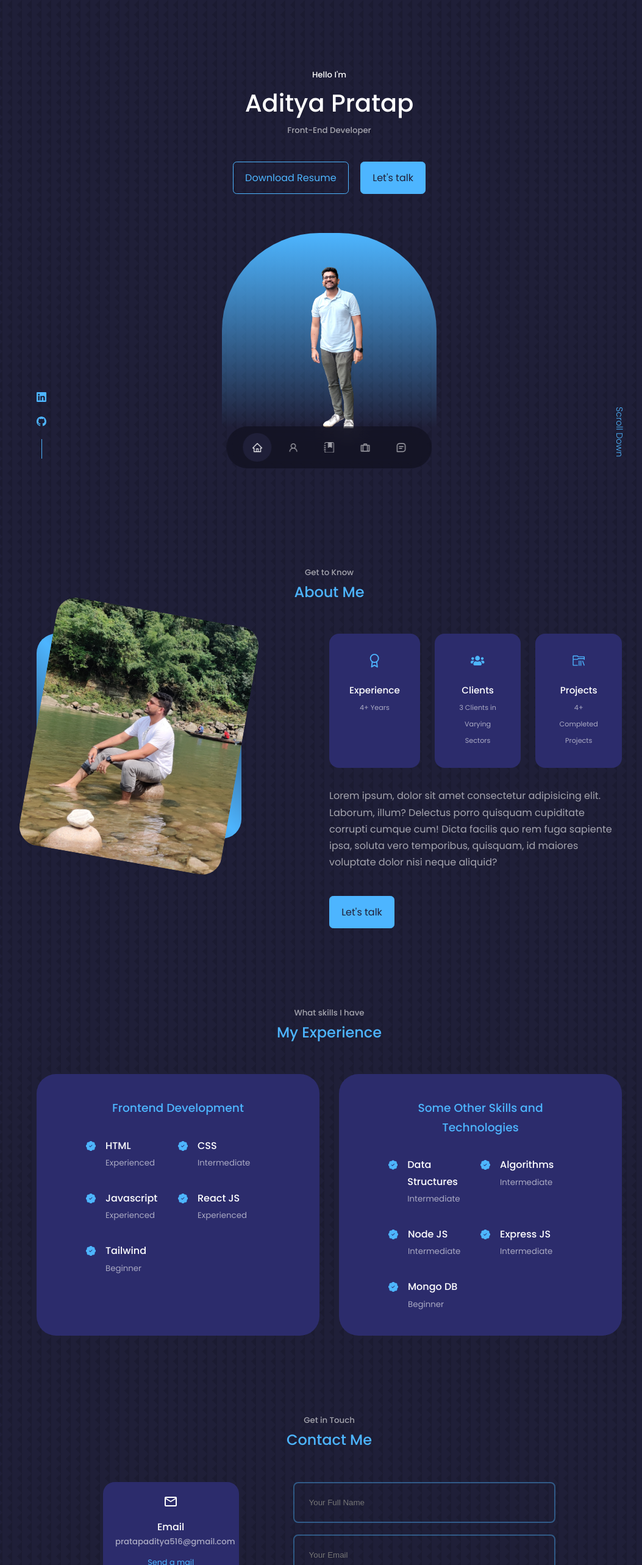
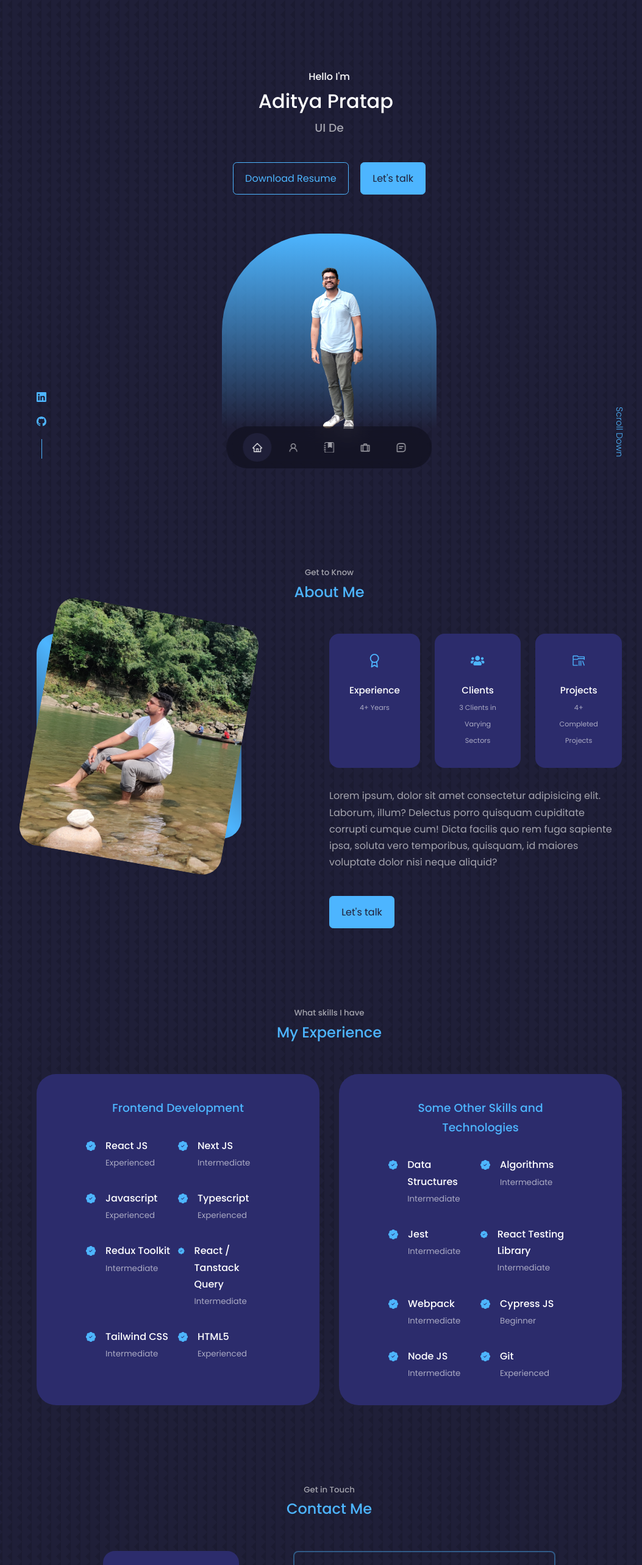
Before and after one commit to iAmAdi1007/Portfolio-Website, a React (Create React App) app: page / in a window 1280 px wide. Shown: the top 2566 px of the page at 61% size, without its empty margins (100-1153 px from the left). Built offline with nearby package versions, Linux system fonts and the light colour scheme.

Commit message:
Added animation for header & refactor

```diff
--- a/src/components/experience/Experience.jsx
+++ b/src/components/experience/Experience.jsx
@@ -3,6 +3,75 @@ import './experience.css';
 import { BsFillPatchCheckFill } from 'react-icons/bs';
 
 const Experience = () => {
+  const SKILLS_ARRAY = [
+    {
+      skill: 'React JS',
+      proficiency: 'Experienced'
+    },
+    {
+      skill: 'Next JS',
+      proficiency: 'Intermediate'
+    },
+    {
+      skill: 'Javascript',
+      proficiency: 'Experienced'
+    },
+    {
+      skill: 'Typescript',
+      proficiency: 'Experienced'
+    },
+    {
+      skill: 'Redux Toolkit',
+      proficiency: 'Intermediate'
+    },
+    {
+      skill: 'React / Tanstack Query',
+      proficiency: 'Intermediate'
+    },
+    {
+      skill: 'Tailwind CSS',
+      proficiency: 'Intermediate'
+    },
+    {
+      skill: 'HTML5',
+      proficiency: 'Experienced'
+    }
+  ]
+
+  const OTHER_SKILLS_ARRAY = [
+    {
+      skill: 'Data Structures',
+      proficiency: 'Intermediate'
+    },
+    {
+      skill: 'Algorithms',
+      proficiency: 'Intermediate'
+    },
+    {
+      skill: 'Jest',
+      proficiency: 'Intermediate'
+    },
+    {
+      skill: 'React Testing Library',
+      proficiency: 'Intermediate'
+    },
+    {
+      skill: 'Webpack',
+      proficiency: 'Intermediate'
+    },
+    {
+      skill: 'Cypress JS',
+      proficiency: 'Beginner'
+    },
+    {
+      skill: 'Node JS',
+      proficiency: 'Intermediate'
+    },
+    {
+      skill: 'Git',
+      proficiency: 'Experienced'
+    }
+  ]
   return (
     <section id="experience">
       <h5>What skills I have</h5>
@@ -11,82 +80,28 @@ const Experience = () => {
         <div className="experience__frontend">
           <h3>Frontend Development</h3>
           <div className="experience__content">
-            <article className='experience__details'>
-              <BsFillPatchCheckFill className='experience__details-icon' />
-              <div>
-                <h4>HTML</h4>
-                <small className='text-light'>Experienced</small>
-              </div>
-            </article>
-            <article className='experience__details'>
-              <BsFillPatchCheckFill className='experience__details-icon' />
-              <div>
-                <h4>CSS</h4>
-                <small className='text-light'>Intermediate</small>
-              </div>
-            </article>
-            <article className='experience__details'>
-              <BsFillPatchCheckFill className='experience__details-icon' />
-              <div>
-                <h4>Javascript</h4>
-                <small className='text-light'>Experienced</small>
-              </div>
-            </article>
-            <article className='experience__details'>
-              <BsFillPatchCheckFill className='experience__details-icon' />
-              <div>
-                <h4>React JS</h4>
-                <small className='text-light'>Experienced</small>
-              </div>
-            </article>
-            <article className='experience__details'>
-              <BsFillPatchCheckFill className='experience__details-icon' />
-              <div>
-                <h4>Tailwind</h4>
-                <small className='text-light'>Beginner</small>
-              </div>
-            </article>
+            {SKILLS_ARRAY.map((skill, idx) =>
+              <article className='experience__details' key={idx}>
+                <BsFillPatchCheckFill className='experience__details-icon' />
+                <div>
+                  <h4>{skill.skill}</h4>
+                  <small className='text-light'>{skill.proficiency}</small>
+                </div>
+              </article>)}
           </div>
         </div>
         <div className="experience__backend">
           <h3>Some Other Skills and Technologies</h3>
           <div className="experience__content">
-            <article className='experience__details'>
+            {OTHER_SKILLS_ARRAY.map((skill, index) => (
+              <article className='experience__details'>
               <BsFillPatchCheckFill className='experience__details-icon' />
               <div>
-                <h4>Data Structures</h4>
-                <small className='text-light'>Intermediate</small>
+                <h4>{skill.skill}</h4>
+                <small className='text-light'>{skill.proficiency}</small>
               </div>
-            </article>
-            <article className='experience__details'>
-              <BsFillPatchCheckFill className='experience__details-icon' />
-              <div>
-                <h4>Algorithms</h4>
-                <small className='text-light'>Intermediate</small>
-              </div>
-            </article>
-            <article className='experience__details'>
-              <BsFillPatchCheckFill className='experience__details-icon' />
-              <div>
-                <h4>Node JS</h4>
-                <small className='text-light'>Intermediate</small>
-              </div>
-            </article>
-            <article className='experience__details'>
-              <BsFillPatchCheckFill className='experience__details-icon' />
-              <div>
-                <h4>Express JS</h4>
-                <small className='text-light'>Intermediate</small>
-              </div>
-            </article>
-            <article className='experience__details'>
-              <BsFillPatchCheckFill className='experience__details-icon' />
-              <div>
-                <h4>Mongo DB</h4>
-                <small className='text-light'>Beginner</small>
-              </div>
-            </article>
-
+            </article>)
+          )}
           </div>
         </div>
       </div>
--- a/src/components/header/CTA.jsx
+++ b/src/components/header/CTA.jsx
@@ -1,5 +1,5 @@
 import React from 'react';
-import Resume from '../../assets/Resume.pdf'
+import Resume from '../../assets/Resume_Aditya.pdf'
 
 const CTA = () => {
   return (
--- a/src/components/header/Header.jsx
+++ b/src/components/header/Header.jsx
@@ -1,18 +1,80 @@
-import React from 'react';
+import React, { useEffect, useState } from 'react';
 import CTA from './CTA';
 import './header.css';
 import ME from '../../assets/me.png';
 import HeaderSocials from './HeaderSocials';
 
 const Header = () => {
+  const USER_NAME = "Aditya Pratap";
+  const PROFESSION_ARRAY = [
+    'Front-End Developer',
+    'Web Developer',
+    'UI Developer'
+  ]
+
+  const [index, setIndex] = useState(0);
+  const [name, setName] = useState('');
+  const [professionValue, setProfessionValue] = useState('');
+  const [isTitleRendered, setIsTitleRendered] = useState(false);
+  const [professionIndex, setProfessionIndex] = useState(0);
+  const [professionLetterIndex, setProfessionLetterIndex] = useState(0);
+
+  useEffect(() => {
+    if (index < USER_NAME.length) {
+      const intervalId = setInterval(() => {
+        setName(prev => prev + USER_NAME[index]);
+        setIndex(index + 1);
+      }, 100)
+
+      return () => clearInterval(intervalId);
+    }else{
+      const delayId = setTimeout(() => {
+        setIsTitleRendered(true);
+      }, 400)
+
+      return () => clearTimeout(delayId);
+    }
+  },[index, USER_NAME, PROFESSION_ARRAY]);
+
+  useEffect(() => {
+    if(!isTitleRendered || professionIndex >= PROFESSION_ARRAY.length) return;
+
+    const currentWord = PROFESSION_ARRAY[professionIndex];
+    if(professionLetterIndex < currentWord.length){
+      const id = setInterval(() => {
+        setProfessionValue(prev => prev + currentWord[professionLetterIndex]);
+        setProfessionLetterIndex(professionLetterIndex + 1);
+      }, 100)
+
+      return () => clearInterval(id);
+    }else{
+      const timeout = setTimeout(() => {
+        setProfessionValue('');
+        setProfessionLetterIndex(0);
+        setProfessionIndex(prev => {
+          if(prev === PROFESSION_ARRAY.length - 1){
+            return 0
+          }else{
+            return prev + 1;
+          }
+        })
+      }, 400)
+
+      return () => clearTimeout(timeout);
+    }
+
+  },[isTitleRendered, professionLetterIndex, professionIndex, PROFESSION_ARRAY])
+
+
+
   return (
     <header>
       <div className="container header__container">
-        <h5>Hello I'm</h5>
-        <h1>Aditya Pratap</h1>
-        <h5 className='text-light'>Front-End Developer</h5>
-        <CTA/>
-        <HeaderSocials/>
+        <h4>Hello I'm</h4>
+        <h1 className='username'>{name} <span className='cursor__animation' /></h1>
+        <h3 className='text-light' style={{height: '2rem'}}>{professionValue}</h3>
+        <CTA />
+        <HeaderSocials />
         <div className="me">
           <img src={ME} alt="me" />
         </div>
--- a/src/components/header/header.css
+++ b/src/components/header/header.css
@@ -8,6 +8,27 @@ header {
   text-align: center;
   height: 100%;
   position: relative;
+}
+
+.username{
+  font-size: 2rem;
+  display: inline-block;
+  white-space: nowrap;
+}
+
+.cursor__animation{
+  display: inline-block;
+  width: 2px;
+  height: 1.5rem;
+  background-color: white;
+  margin-left: 1px;
+  animation: blink 0.8s step-end infinite;
+}
+
+@keyframes blink{
+  50% {
+    opacity: 0;
+  }
 }
 
 .cta {
```
Also changed, not shown: 2 other files (tests, documents, lock files or other folders).
